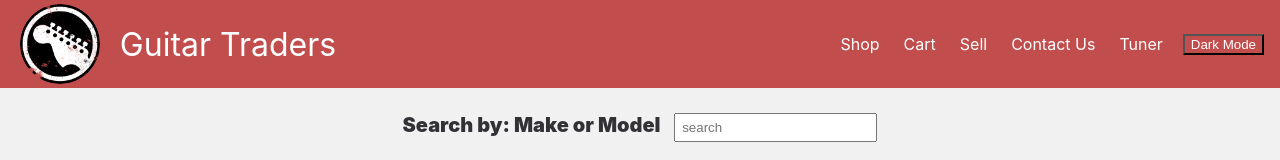
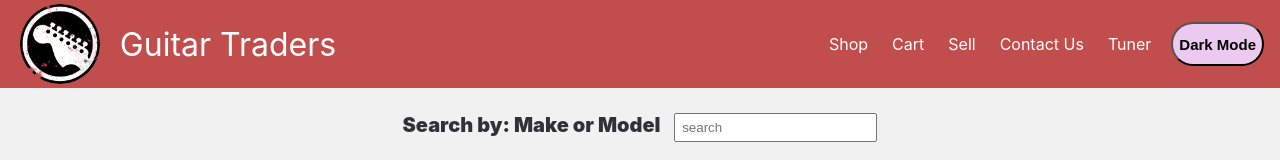
Before and after one commit to riverferguson/phase-2-project, a React (Create React App) app in the folder phase-2-project/: page / in a window 1280 px wide. Shown: the top 160 px of the page. Built offline with nearby package versions, Linux system fonts and the light colour scheme; data requests are answered from the project's data file.

Commit message:
change dark mode button styling

```diff
--- a/phase-2-project/db.json
+++ b/phase-2-project/db.json
@@ -883,5 +883,15 @@
       "price": 3899
     }
   ],
-  "cart": []
+  "cart": [
+    {
+      "make": "Gibson",
+      "model": "SG Standard",
+      "year": 2023,
+      "image": "https://media.guitarcenter.com/is/image/MMGS7/SG-Standard-61-Sideways-Vibrola-Electric-Guitar-Vintage-Cherry/L54584000001000-00-220x220.jpg",
+      "price": 1499,
+      "productId": 42,
+      "id": 1
+    }
+  ]
 }
--- a/phase-2-project/src/components/Nav.css
+++ b/phase-2-project/src/components/Nav.css
@@ -44,7 +44,7 @@ body {
 }
 
 .na li:hover {
-    background-color: #777;
+    background-color: #ECC9EE;
 }
 
 .logo {
@@ -71,13 +71,17 @@ body {
 } */
 
 .dark-button {
-    background-color: #c14d4d;
-    height: fit-content;
+    background-color: #ECC9EE;
+    /* height: fit-content; */
+    height: 50%;
+    font-size: 15px;
     text-align: center;
     margin-top: auto;
     margin-bottom: auto;
-    color: white;
+    color: black;
     transition-duration: 0.4s;
+    border-radius: 2.5rem;
+    font-weight: 600;
   }
 
   .dark-button:hover {
```
Also changed, not shown: 1 other file (tests, documents, lock files or other folders).
